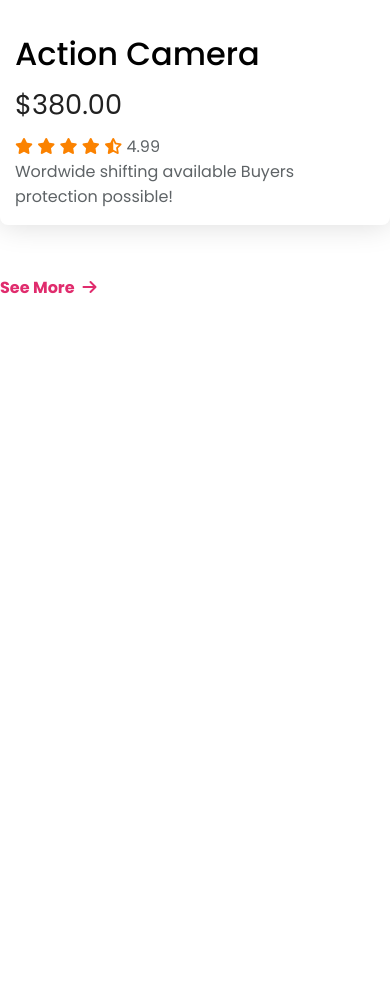
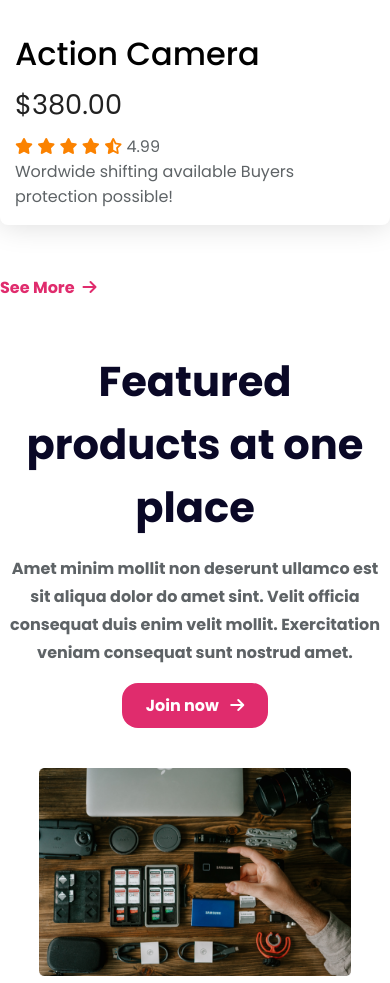
Before and after one commit to asm-ayesha/influencer-gear, a plain HTML site: page index.html in a window 390 px wide. Shown: the part 6599-7582 px from the top of the page. Before the commit the page ends 6899 px from the top, so only its background shows below. Drawn offline with Linux system fonts and the light colour scheme.

Commit message:
produscts feature section design and styles

```diff
--- a/index.html
+++ b/index.html
@@ -241,6 +241,16 @@
         </section>
 
         <!-- products features -->
+         <section class="products-feature display-flex">
+            <div class="products-thamnail">
+                <img src="assets/images/gear.png" alt="">
+            </div>
+            <div class="products-content">
+                <h2 class="product-title">Featured products at one place</h2>
+                <p class="product-description">Amet minim mollit non deserunt ullamco est sit aliqua dolor do amet sint. Velit officia consequat duis enim velit mollit. Exercitation veniam consequat sunt nostrud amet.</p>
+                 <button class="btn">Join now <i class="fa-solid fa-arrow-right"></i></button>
+            </div>
+         </section>
 
     </main>
 
--- a/styles/mobile-respos.css
+++ b/styles/mobile-respos.css
@@ -15,7 +15,8 @@
         display: none;
     }
 
-    .banner-container{
+    .banner-container,
+    .products-feature{
         flex-direction: column-reverse;
         margin: 0;
         text-align: center;
@@ -42,6 +43,29 @@
 
     .seeMore-btn{
         margin-left: 0;
-        text-align: center;
+        display: flex;
+        justify-content: center;
+        align-items: center;
     }
+
+
+    /* products feature */
+    .products-content{
+    align-content: center;
+    margin-left: 0;
+    margin-top: 50px;
 }
+
+.products-thamnail{
+    margin-top: 40px;
+   width: 100%;
+}
+
+.products-thamnail  img{
+    width: 80%;
+}
+
+
+
+
+}
--- a/styles/style.css
+++ b/styles/style.css
@@ -124,13 +124,10 @@ main>section {
 }
 
 /* cards section style */
-.card-container {
 
 
-}
-
 .card-title {
-     text-align: center;
+    text-align: center;
     font-size: var(--font-size);
     color: var(--text-primary-color);
     margin-bottom: 30px;
@@ -140,7 +137,7 @@ main>section {
     display: grid;
     grid-template-columns: repeat(3, 1fr);
     gap: 30px;
-     justify-items: center;
+    justify-items: center;
 }
 
 .card {
@@ -149,11 +146,11 @@ main>section {
     background: rgba(255, 255, 255, 1);
 }
 
-.thamnail{
+.thamnail {
     padding: 15px;
 }
 
-.thamnail> img {
+.thamnail>img {
     width: 100%;
 
 }
@@ -189,13 +186,36 @@ span {
     color: var(--text-color);
 }
 
-.seeMore-btn{
+.seeMore-btn {
     color: var(--btn-bg-secondery);
     background: none;
     cursor: pointer;
     border: none;
     font-size: var(--font-size);
     font-weight: var(--font-weight);
-    margin-top:50px ;
+    margin-top: 50px;
     margin-left: 88%;
 }
+
+
+/* products feature */
+
+.products-content {
+    align-content: center;
+    margin-left: 98px;
+}
+
+.product-title {
+    color: rgba(10, 8, 38, 1);
+    font-size: 2.6rem;
+    font-weight: 700;
+
+}
+
+.product-description {
+    color: var(--text-color);
+    font-size: var(--font-size);
+    font-weight: var(--font-weight);
+    line-height: 28px;
+    padding: 16px 0;
+}
```
